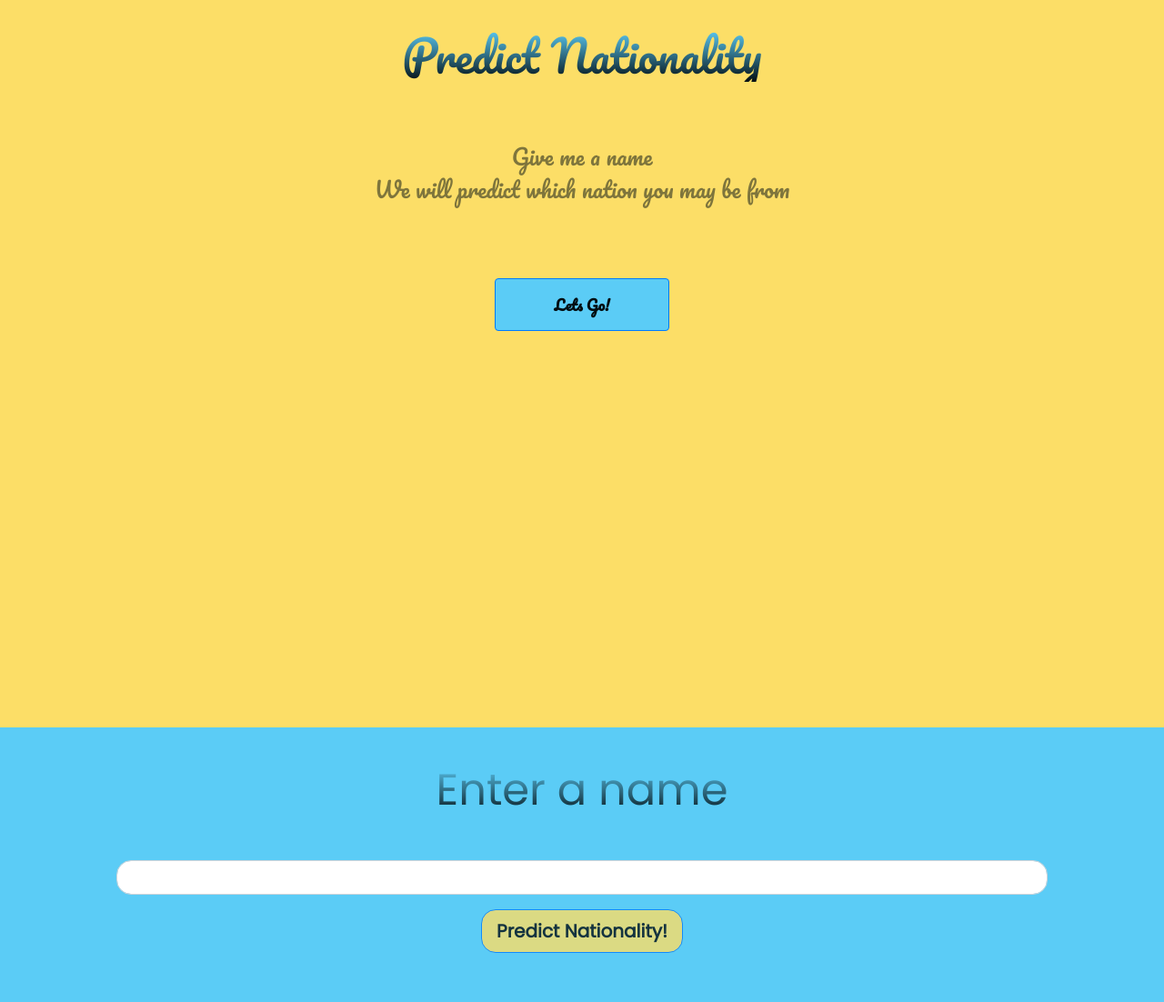
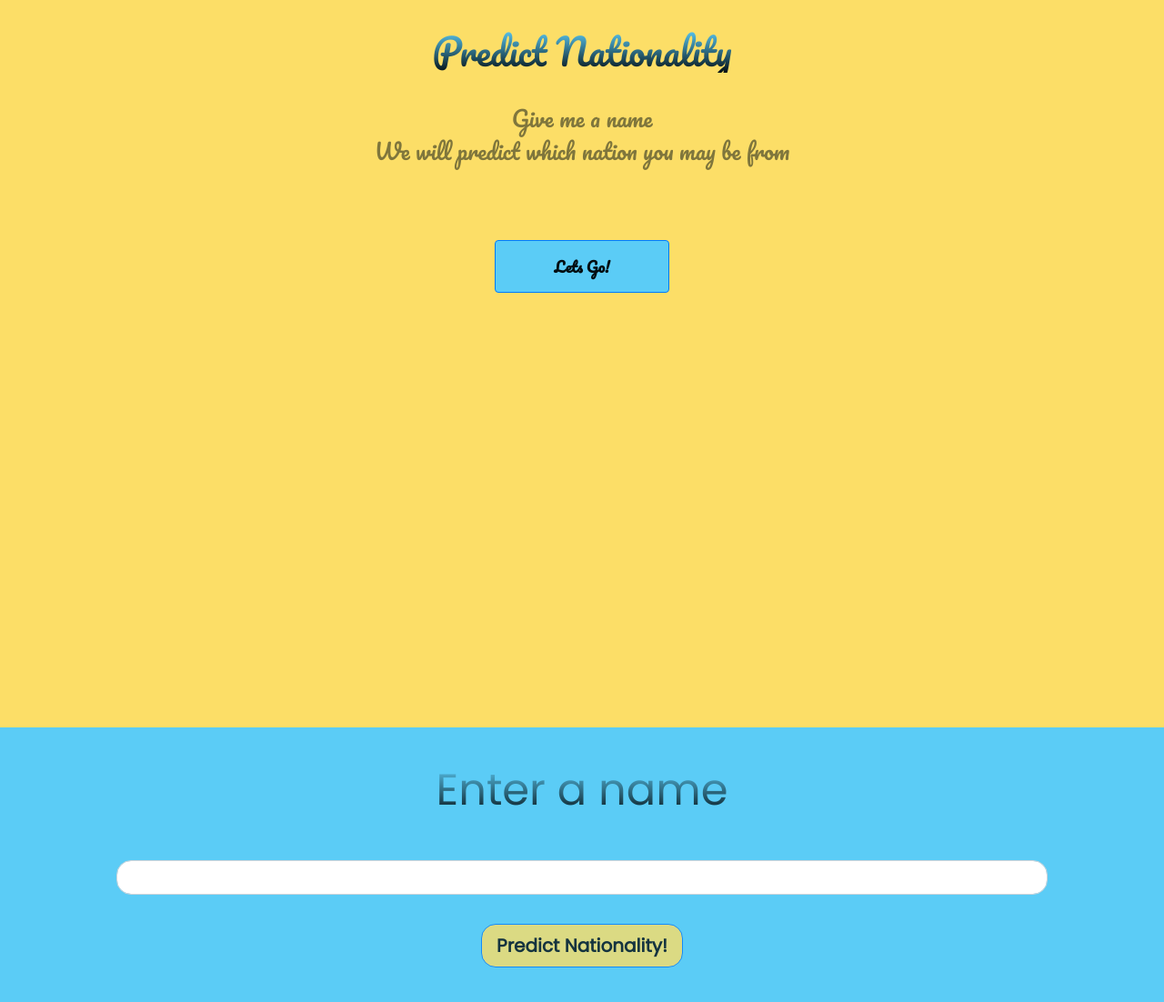
Before and after one commit to vinodkotagiri/-GUVI-Hackathon-1_NationalizeAPI, a plain HTML site: page index.html in a window 1280 px wide. Shown: the top 1102 px of the page at 91% size. Drawn offline with nearby package versions, Linux system fonts and the light colour scheme.

Commit message:
updated UI transitions

```diff
--- a/style.css
+++ b/style.css
@@ -17,6 +17,18 @@ body{
      background-color:var(--primary-bg-color);
      color:var(--primary-color);
      font-family:'Poppins',sans-serif;
+     animation:fadeInAnimation ease 4s;
+     animation-iteration-count: 1;
+     animation-fill-mode: forwards;
+}
+@keyframes fadeInAnimation {
+    0%{
+        opacity:0;
+    }
+    100%{
+        opacity:1;
+    }
+
 }
 .title-wrapper{
     height:100vh;
@@ -29,7 +41,7 @@ body{
 #title{
     margin-top:auto;
     font-family:'Pacifico', cursive;
-    font-size:3rem;
+    font-size:2.5rem;
     background:linear-gradient(180deg,var(--secondary-bg-color),var(--primary-color));
     background-clip: text;
     -webkit-background-clip: text;
@@ -38,7 +50,7 @@ body{
     -webkit-text-fill-color: transparent;
 }
 #description{
-    margin-top:64px;
+    margin-top:32px;
     font-family:'Pacifico', cursive;
     font-size: 1.5rem;
     opacity: 0.5;
@@ -92,7 +104,7 @@ body{
 }
 #searchBtn{
     position:relative;
-    top:12%;
+    top:14%;
     background-color:var(--primary-bg-color);
     opacity:80%;
     color:var(--primary-color);
@@ -101,7 +113,7 @@ body{
 }
 .searched-name{
     position:relative;
-    top:16%;
+    top:18%;
 }
 .results-div{
     position:relative;
@@ -117,7 +129,7 @@ body{
     flex-wrap: wrap;
     padding:8px;
     gap:32px;
-    width:340px;
+    width:375px;
     height:200px;
     background-color:#fcde67;
     border:2px solid var(--primary-bg-color);
```
Also changed, not shown: index.html (+0 -50 lines).
